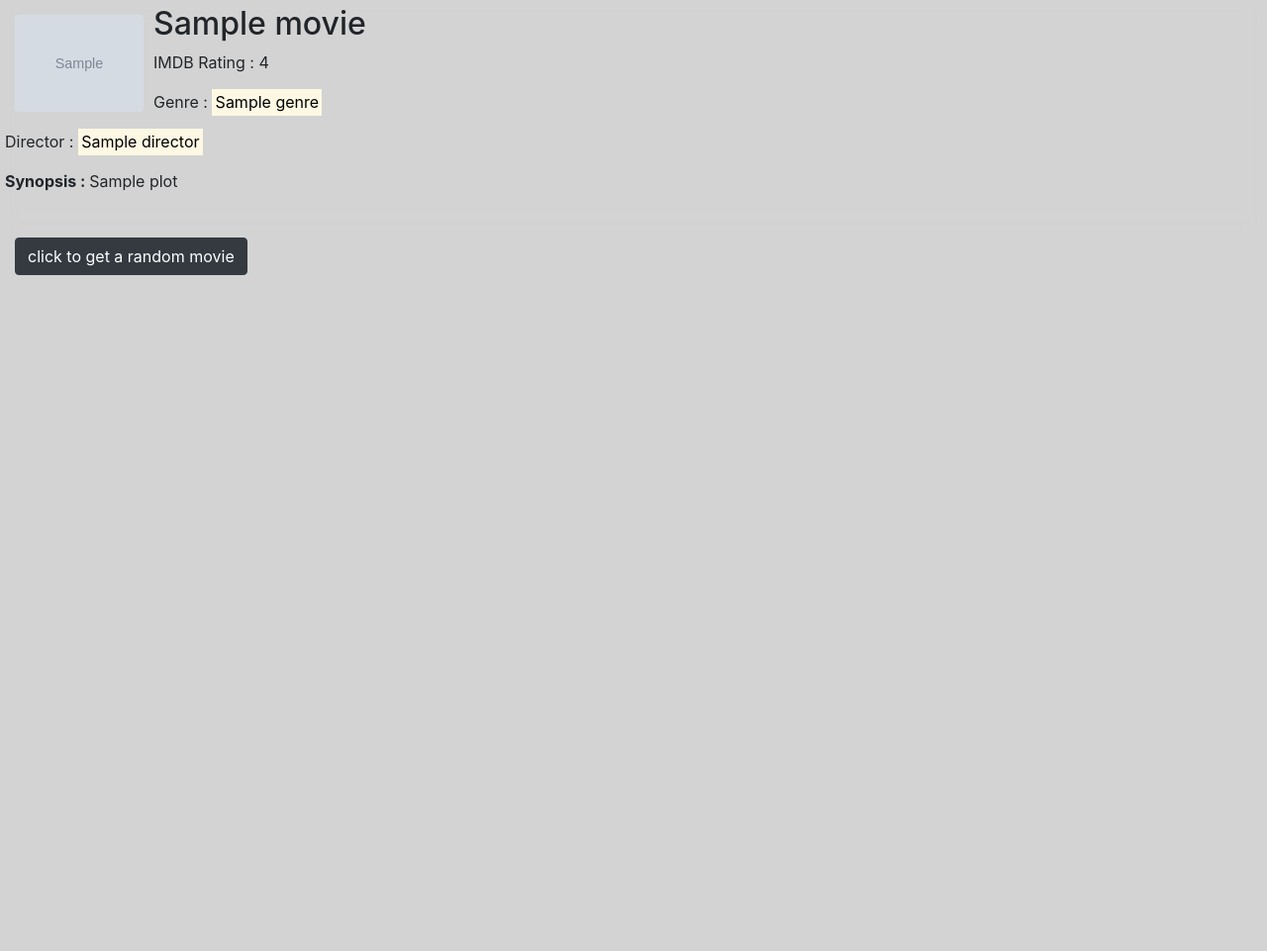
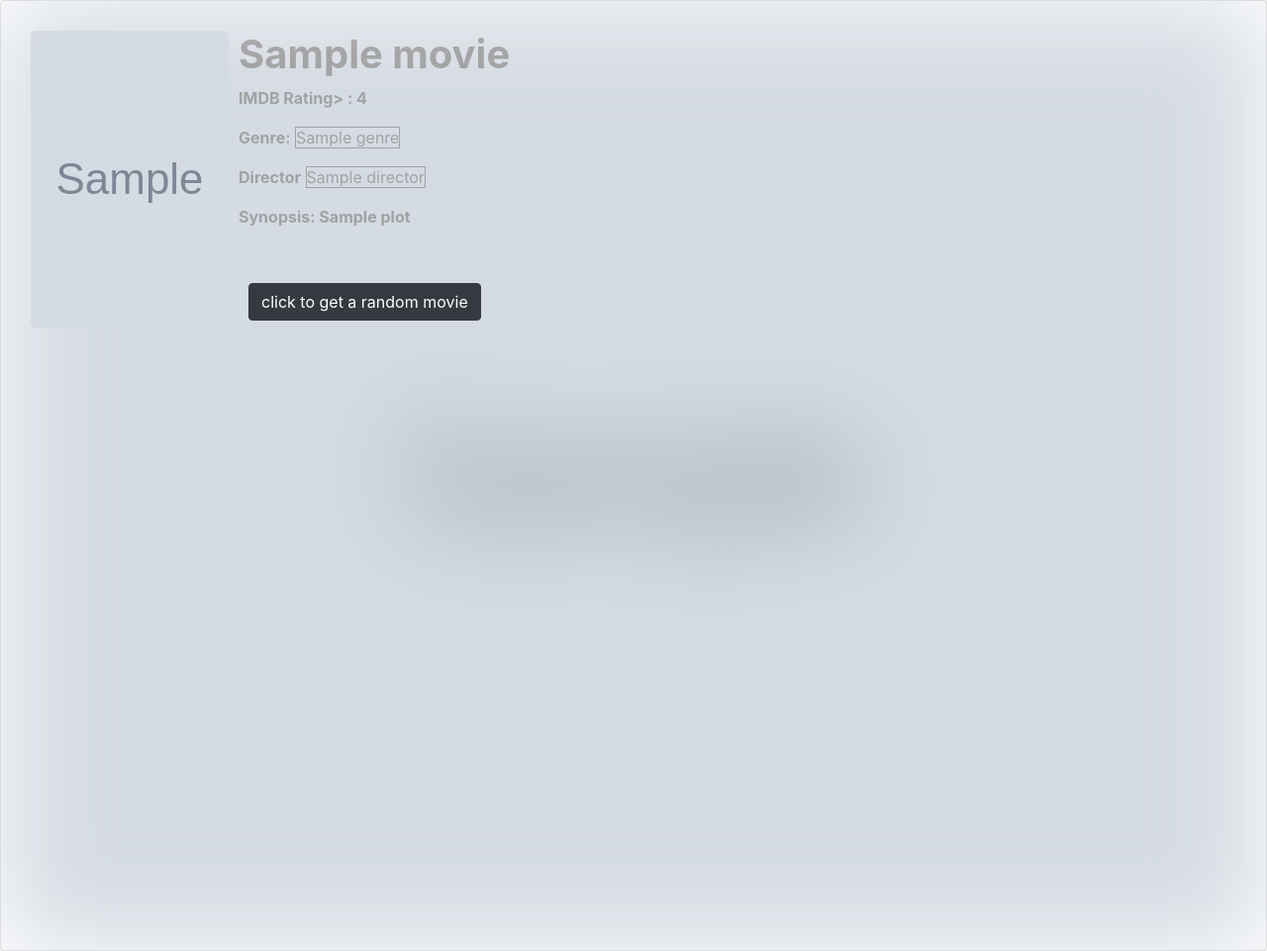
Before and after one commit to Abishek-Balasubramaniam/suggest-a-random-movie, a Django app: template templates/movie_details.html in a window 1280 px wide. Shown: the whole page at 99% size. Before the commit the page ends 278 px from the top, so only its background shows below. Run offline with Django 3.2, Linux system fonts and the light colour scheme; the template is opened without the code that fills it: most values are stand-ins (such as "Sample title", 1, 10 or a date in 2020); grey boxes marked "Sample" are stand-in pictures; some libraries are stand-ins or nearby versions.

Commit message:
first commit

```diff
--- a/templates/movie_details.html
+++ b/templates/movie_details.html
@@ -7,35 +7,42 @@
     <title>Random movie</title>
 
 </head>
-<body class="wrapper" style="margin:5px; background-color: lightgrey;backdrop-filter: blur(8px);">
+<body class="wrapper">
 
     <script src="https://code.jquery.com/jquery-3.4.1.slim.min.js" integrity="sha384-J6qa4849blE2+poT4WnyKhv5vZF5SrPo0iEjwBvKU7imGFAV0wwj1yYfoRSJoZ+n" crossorigin="anonymous"></script>
     <script src="https://cdn.jsdelivr.net/npm/popper.js@1.16.0/dist/umd/popper.min.js" integrity="sha384-Q6E9RHvbIyZFJoft+2mJbHaEWldlvI9IOYy5n3zV9zzTtmI3UksdQRVvoxMfooAo" crossorigin="anonymous"></script>
     <script src="https://stackpath.bootstrapcdn.com/bootstrap/4.4.1/js/bootstrap.min.js" integrity="sha384-wfSDF2E50Y2D1uUdj0O3uMBJnjuUD4Ih7YwaYd1iqfktj0Uod8GCExl3Og8ifwB6" crossorigin="anonymous"></script>
 
-   <div>
-    <div class="float-sm-left"> <img src="{{my_movie.cover_url}}" class="rounded" alt="..." style="margin: 10px; " width="130px"></div>
+    <div class="card text-dark">
+      <img src="{{my_movie.cover_url}}" class="card-img" alt="..." style="filter:blur(50px);">
+      <div class="card-img-overlay">
 
-    <p class="h2">{{my_movie.title}}</p>
+         <div class="float-sm-left" > <img src="{{my_movie.full_cover_url}}" class="rounded-lg" alt="..." style="margin: 10px; " width="200px" height="300px"></div>
 
-    <p class="rating">IMDB Rating : {{my_movie.rating}}</p>
+         <div style="padding: 10px;  text-shadow: -1px 0 black, 0 1px black, 1px 0 black, 0 -1px black; mix-blend-mode: difference;">
 
-     <ul class="list-inline">Genre :
+            <p class="h1" style="font:bold;"><strong>{{my_movie.title}}</strong></p>
+
+            <p class="rating" style="font:bold;"><strong>IMDB Rating> : {{my_movie.rating}}</strong></p>
+
+         <ul class="list-inline"><strong><li class="list-inline-item">Genre:</li></strong>
             {% for genre in my_movie.genre %}
                <li class="list-inline-item">
-           <mark>{{genre}}</mark>
+                  <span class="border border-dark">{{genre}}</span>
                </li>
             {% endfor %}
          </ul>
 
-     <ul class="list-inline">Director :
+         <ul class="list-inline"><strong><li class="list-inline-item">Director</li></strong>
             {% for director in my_movie.directors %}
             <li class="list-inline-item">
-           <mark> {{director}}</mark>
+               <span class="border border-dark">{{director}}</span>
             </li>
             {% endfor %}
          </ul>
-     <p><b>Synopsis : </b>{{my_movie.plot}}</p>
+
+         <p><strong>Synopsis: {{my_movie.plot}}<strong></p>
+
       </div>
       <br>
      <div class="float-sm-left" style="margin-left: 10px; margin-top: 5px;">
@@ -43,5 +50,7 @@
         <button type="submit" class="btn btn-dark">click to get a random movie</button>
      </form>
      </div>
+     </div>
+    </div>
 </body>
 </html>
```
Lines whose indentation alone changed are shown as unchanged.
